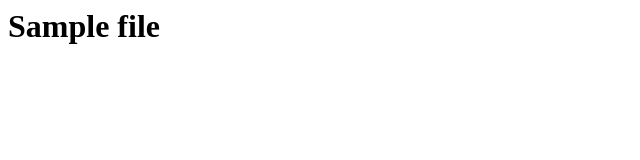
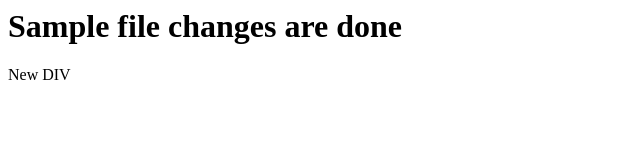
Before and after one commit to suhasbhatta/npsi, a plain HTML site: page index.html in a window 1280 px wide. Shown: the whole page, without its empty margins (0-640 px from the left). Drawn offline with Linux system fonts and the light colour scheme.

Commit message:
Added one more div

```diff
--- a/index.html
+++ b/index.html
@@ -3,6 +3,7 @@
 <title>NPSI</title>
 </head>
 <body>
-<h1>Sample file</h1>
+<h1>Sample file changes are done</h1>
+<div>New DIV</div>
 </body>
 </html>
```
